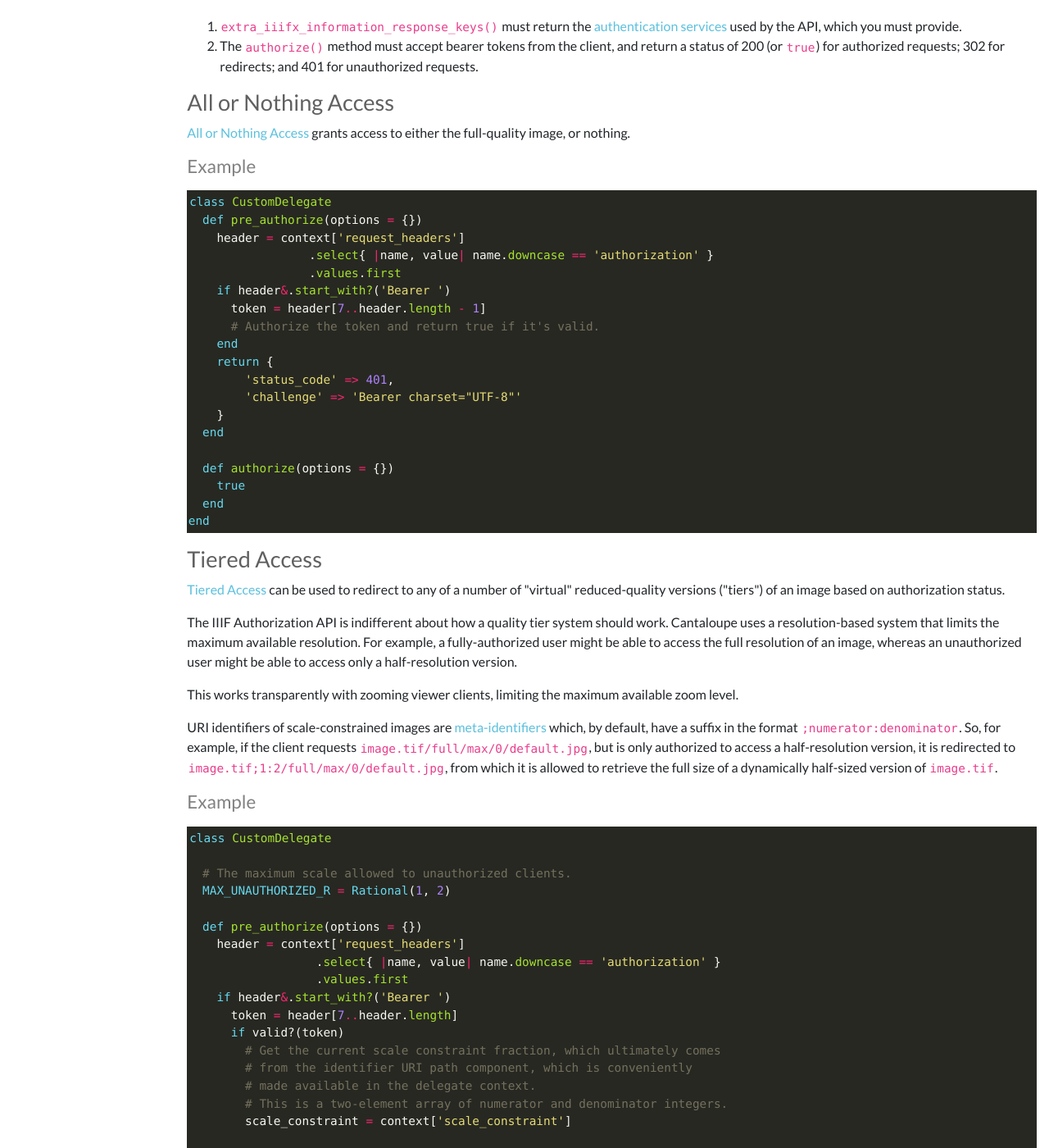
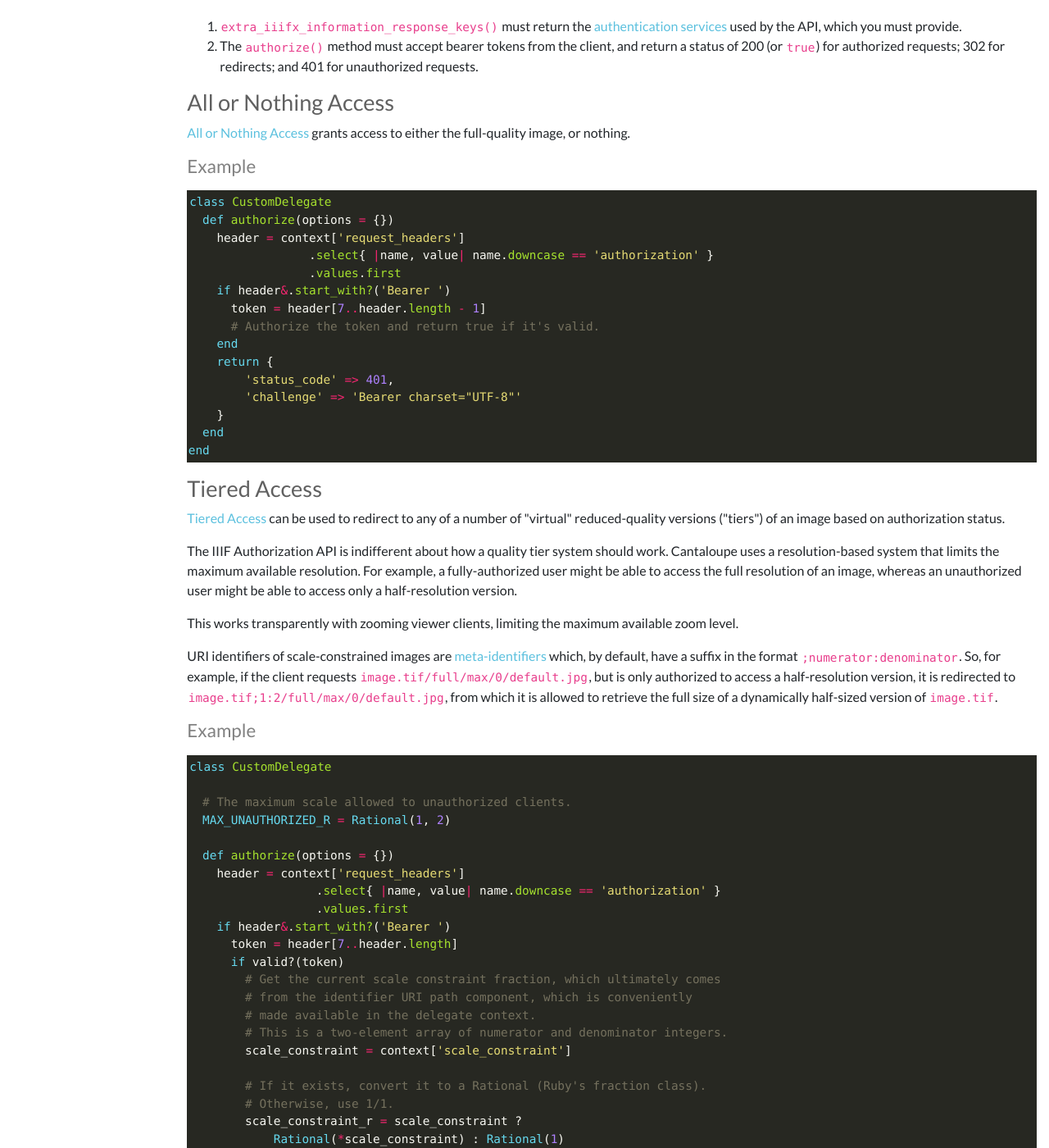
Before and after one commit to cantaloupe-project/cantaloupe-project.github.io, a Jekyll site: the page built from manual/5.0/access-control.html, in a window 1280 px wide and 1400 px high, scrolled down 4574 px. Shown: the whole window at 82% size. Built offline with Jekyll 4.4.1, drawn with Linux system fonts in a browser that asks for light colours; nearby versions of some CDN libraries; some of the changed text lies outside the part shown.

Commit message:
Use only authorize() for IIIF Auth API

```diff
--- a/manual/5.0/access-control.html
+++ b/manual/5.0/access-control.html
@@ -237,7 +237,7 @@ end
 
 {% highlight ruby %}
 class CustomDelegate
-  def pre_authorize(options = {})
+  def authorize(options = {})
     header = context['request_headers']
                  .select{ |name, value| name.downcase == 'authorization' }
                  .values.first
@@ -249,10 +249,6 @@ class CustomDelegate
         'status_code' => 401,
         'challenge' => 'Bearer charset="UTF-8"'
     }
-  end
-
-  def authorize(options = {})
-    true
   end
 end
 {% endhighlight %}
@@ -285,7 +281,7 @@ class CustomDelegate
   # The maximum scale allowed to unauthorized clients.
   MAX_UNAUTHORIZED_R = Rational(1, 2)
 
-  def pre_authorize(options = {})
+  def authorize(options = {})
     header = context['request_headers']
                   .select{ |name, value| name.downcase == 'authorization' }
                   .values.first
@@ -322,10 +318,6 @@ class CustomDelegate
     }
   end
 
-  def authorize(options = {})
-    true
-  end
-
   def valid?(token)
     # check whether the token is valid and return true or false
   end
```
Also changed, not shown: other parts of manual/5.0/access-control.html (+1 -1 lines).
